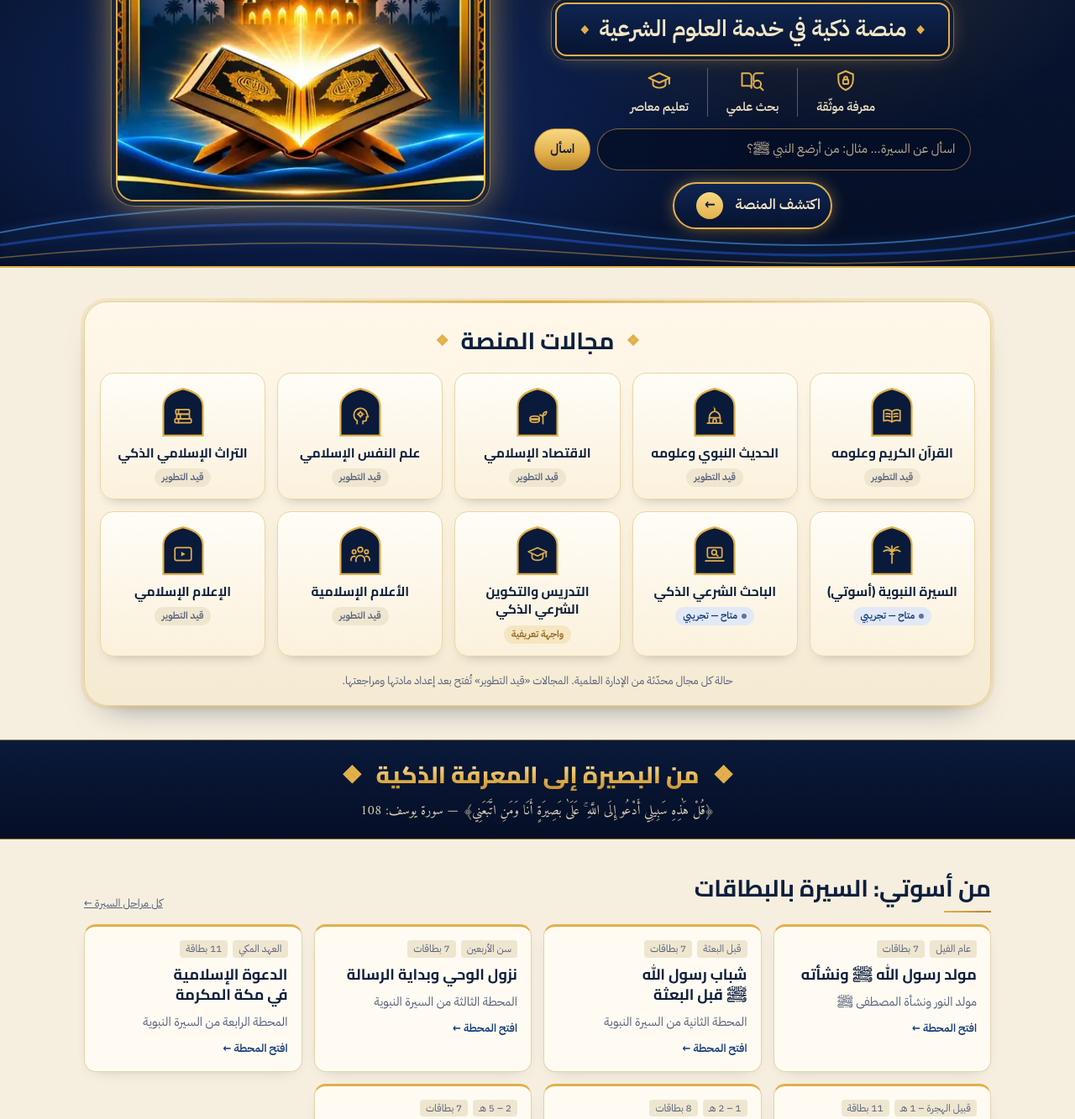
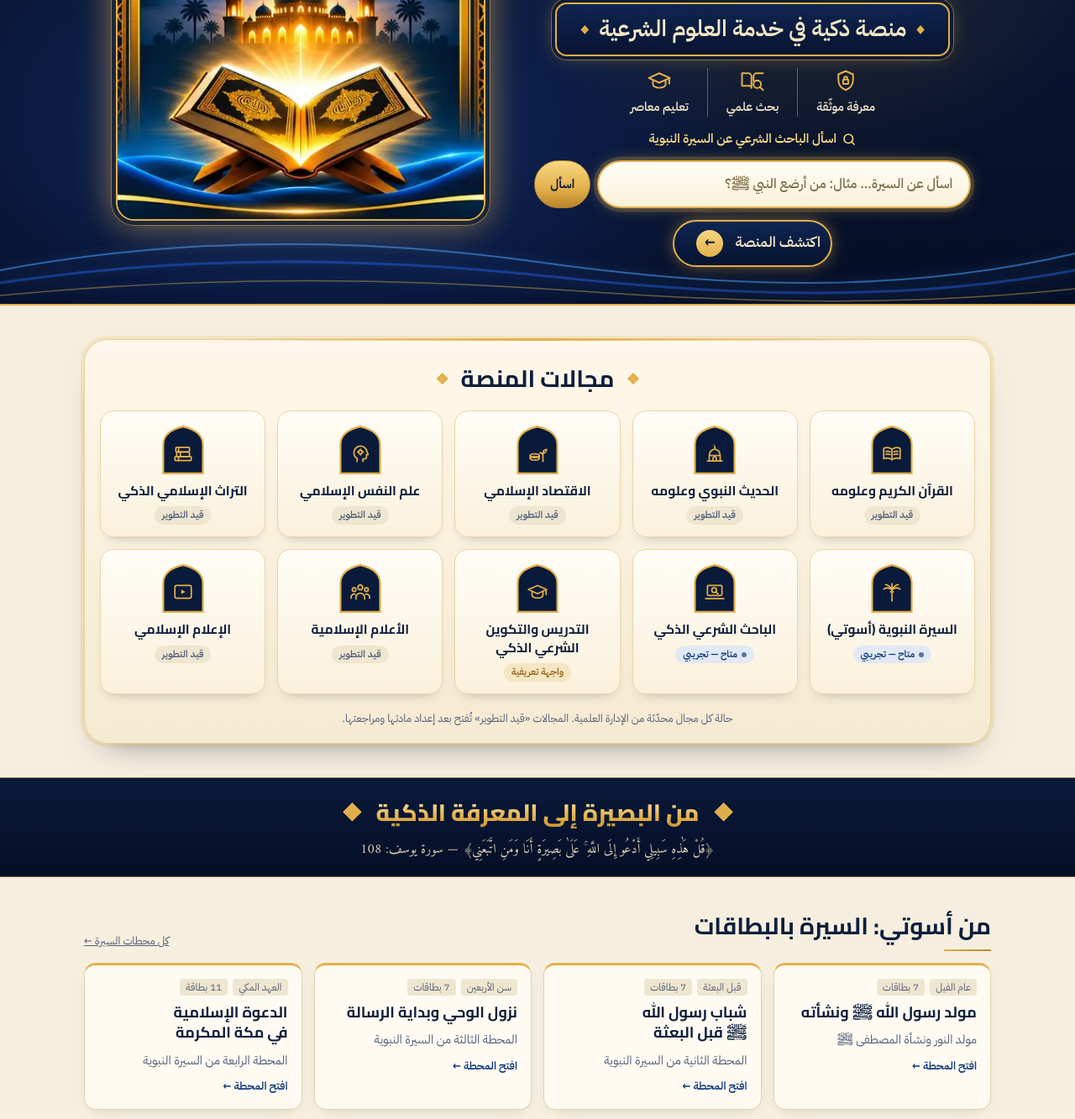
Before and after one commit to ala-basira/ala-basira.github.io, a plain HTML site: page index.html in a window 1280 px wide. Shown: the part 427-1760 px from the top of the page at 84% size. Drawn offline with nearby package versions, Linux system fonts and the light colour scheme; no server answers; a web font is replaced by a local one.

Commit message:
Light theme by default for everyone; brighter researcher box on home

```diff
--- a/index.html
+++ b/index.html
@@ -27,6 +27,7 @@
 <meta name="claude:viewport-fit-sides" content="cover">
 <!-- Portable single file: no external images. To host anywhere, wrap in <html><head>…</head><body>…</body></html> (see index.html build). -->
 <link rel="icon" type="image/png" href="icon-192.png">
+<script>try{document.documentElement.dataset.theme=localStorage.getItem("ab_theme")||"light"}catch(e){document.documentElement.dataset.theme="light"}</script>
 <link rel="preconnect" href="https://fonts.googleapis.com">
 <link rel="preconnect" href="https://fonts.gstatic.com" crossorigin>
 <link rel="stylesheet" href="https://fonts.googleapis.com/css2?family=Amiri:wght@400;700&family=Amiri+Quran&family=IBM+Plex+Sans+Arabic:wght@400;500;600&family=Reem+Kufi:wght@500;700&family=Cairo:wght@600;700;800&display=swap">
@@ -519,8 +520,12 @@ a.sira-card:hover,a.sira-feature:hover{border-top-color:var(--sage)}
 .badges svg{width:22px;height:22px;fill:none;stroke:var(--gold);stroke-width:1.6;stroke-linecap:round;stroke-linejoin:round}
 .badges svg .f{fill:var(--gold);stroke:none}.badges svg .cut{fill:#0A1A3A}
 .hero2 .home-ask{width:100%;max-width:520px}
-.hero2 .home-ask input{background:rgba(5,14,38,.75);border-color:rgba(226,176,74,.55);color:#F3E7C6;border-radius:999px;padding-inline:18px}
-.hero2 .home-ask input::placeholder{color:#B9AE8E}
+.hero2 .home-ask input{background:linear-gradient(180deg,#FFFDF6,#FBF1D9);border:2px solid var(--gold);color:#0A1A3F;font-weight:600;border-radius:999px;padding:13px 20px;width:0;font-size:16px;box-shadow:0 0 0 4px rgba(226,176,74,.18),0 0 26px -4px rgba(226,176,74,.75);animation:askGlow 3.2s ease-in-out infinite}
+.hero2 .home-ask input::placeholder{color:#7A6A45;font-weight:500}
+.hero2 .home-ask input:focus{outline:none;border-color:var(--gold-2);box-shadow:0 0 0 5px rgba(226,176,74,.35),0 0 30px -2px rgba(226,176,74,.9);animation:none}
+.hero2 .ask-lbl{display:flex;align-items:center;gap:6px;justify-content:center;color:var(--gold-2);font-weight:700;font-size:15px;margin-bottom:-2px}
+@keyframes askGlow{0%,100%{box-shadow:0 0 0 4px rgba(226,176,74,.16),0 0 18px -6px rgba(226,176,74,.6)}50%{box-shadow:0 0 0 6px rgba(226,176,74,.28),0 0 32px -2px rgba(226,176,74,.9)}}
+@media (prefers-reduced-motion:reduce){.hero2 .home-ask input{animation:none}}
 .cta{display:inline-flex;align-items:center;gap:14px;padding:10px 12px 10px 26px;border-radius:999px;background:linear-gradient(180deg,#0E2552,#071330);border:2px solid var(--gold);color:#F3E7C6;font-weight:700;font-size:17px;text-decoration:none;box-shadow:0 0 22px -6px rgba(226,176,74,.9)}
 .cta i{width:32px;height:32px;border-radius:50%;display:grid;place-items:center;background:linear-gradient(180deg,var(--gold-2),var(--gold));color:var(--navy);font-style:normal;font-weight:800}
 .cta:hover{filter:brightness(1.12)}
@@ -777,6 +782,7 @@ V.home=()=>`
         <h1 class="hero2-title"><span>على بصيرة</span> <b class="ai">AI</b></h1>
         <p class="ribbon"><i>◆</i>منصة ذكية في خدمة العلوم الشرعية<i>◆</i></p>
         <ul class="badges"><li>${icn("shield")}معرفة موثّقة</li><li>${icn("search")}بحث علمي</li><li>${icn("cap")}تعليم معاصر</li></ul>
+        <div class="ask-lbl"><svg viewBox="0 0 24 24" width="18" height="18" aria-hidden="true"><circle cx="11" cy="11" r="7" fill="none" stroke="currentColor" stroke-width="2.2"/><path d="m20 20-4-4" stroke="currentColor" stroke-width="2.2" stroke-linecap="round"/></svg>اسأل الباحث الشرعي عن السيرة النبوية</div>
         <form class="home-ask" id="homeAsk"><input id="homeQ" autocomplete="off" placeholder="اسأل عن السيرة… مثال: من أرضع النبي ﷺ؟" aria-label="اسأل الباحث الشرعي"><button class="btn btn-p" type="submit">اسأل</button></form>
         <a class="cta" href="#home" data-scroll="#domains">اكتشف المنصة <i aria-hidden="true">←</i></a>
       </div>
@@ -919,7 +925,7 @@ function siraMatch(qRaw){
 function bestPara(c,qRaw){const words=qWords(qRaw);let best=(c.b||[])[0]||"",bs=-1;(c.b||[]).forEach(p=>{const h=norm(p);const s=words.filter(w=>h.includes(w)).length;if(s>bs){bs=s;best=p}});return best}
 const nextStage=st=>SIRA.slice(SIRA.indexOf(st)+1).find(s=>stageCards(s).length);
 const prevStage=st=>SIRA.slice(0,SIRA.indexOf(st)).reverse().find(s=>stageCards(s).length);
-const siraHomeHTML=()=>{const l=SIRA.filter(s=>stageCards(s).length);return l.length?`<div class="stack"><div style="display:flex;justify-content:space-between;align-items:end;gap:10px;flex-wrap:wrap"><h2>من أسوتي: السيرة بالبطاقات</h2><a class="ref" href="#oswati">كل مراحل السيرة ←</a></div><div class="grid">${l.map(s=>`<a class="card sira-card" href="#sira-${s.id}"><div class="meta"><span class="tag">${esc(s.y)}</span><span class="tag">${cardsWord(stageCards(s).length)}</span></div><h3>${esc(s.h||s.t)}</h3><p>${esc(s.sub||s.n)}</p><span class="go">افتح المحطة ←</span></a>`).join("")}</div></div>`:""};
+const siraHomeHTML=()=>{const l=SIRA.filter(s=>stageCards(s).length);return l.length?`<div class="stack"><div style="display:flex;justify-content:space-between;align-items:end;gap:10px;flex-wrap:wrap"><h2>من أسوتي: السيرة بالبطاقات</h2><a class="ref" href="#oswati">كل محطات السيرة ←</a></div><div class="grid">${l.map(s=>`<a class="card sira-card" href="#sira-${s.id}"><div class="meta"><span class="tag">${esc(s.y)}</span><span class="tag">${cardsWord(stageCards(s).length)}</span></div><h3>${esc(s.h||s.t)}</h3><p>${esc(s.sub||s.n)}</p><span class="go">افتح المحطة ←</span></a>`).join("")}</div></div>`:""};
 const siraLinksHTML=list=>list.length?`<div><h4>بطاقات من أسوتي قد تفيدك</h4><div class="sugg">${list.map(([st,c])=>`<a class="sugg-link" href="#sira-${st.id}-${c.n}">${esc(c.t)}</a>`).join("")}</div></div>`:"";
 
 /* ---------- RESEARCHER (option A) ---------- */
@@ -1504,7 +1510,7 @@ const helpHTML=k=>HELP[k]?`<details class="help" ${k===cmsTab&&!helpSeen[k]?"ope
 const helpSeen={};
 const QA=[
  ["pubs","pub-new","file","أضيفي بحثًا أو مقالًا أو ملفًا","ينشر في المكتبة وفي قسم مجاله"],
- ["sira","sc-add","palm","أضيفي بطاقة سيرة","مراحل السيرة في أسوتي"],
+ ["sira","sc-add","palm","أضيفي بطاقة سيرة","محطات السيرة في أسوتي"],
  ["faq","faq-add","ask","أضيفي سؤالًا وجوابًا للباحث","ليجيب به الباحث الشرعي"],
  ["ticker","","palm","عدّلي الشريط المتحرك","العناوين أعلى الموقع"],
  ["domains","","steps","فعّلي مجالًا أو أغلقيه","حالة الأقسام الثمانية"],
@@ -1755,6 +1761,7 @@ document.addEventListener("click",e=>{const dd=$("#nav details");if(dd&&dd.open&
 $("#themeBtn").addEventListener("click",()=>{
  const r=document.documentElement; const dark=r.dataset.theme? r.dataset.theme==="dark" : matchMedia("(prefers-color-scheme: dark)").matches;
  r.dataset.theme=dark?"light":"dark";
+ try{localStorage.setItem("ab_theme",r.dataset.theme)}catch(e){}
 });
 render();
 refreshMe();
```
